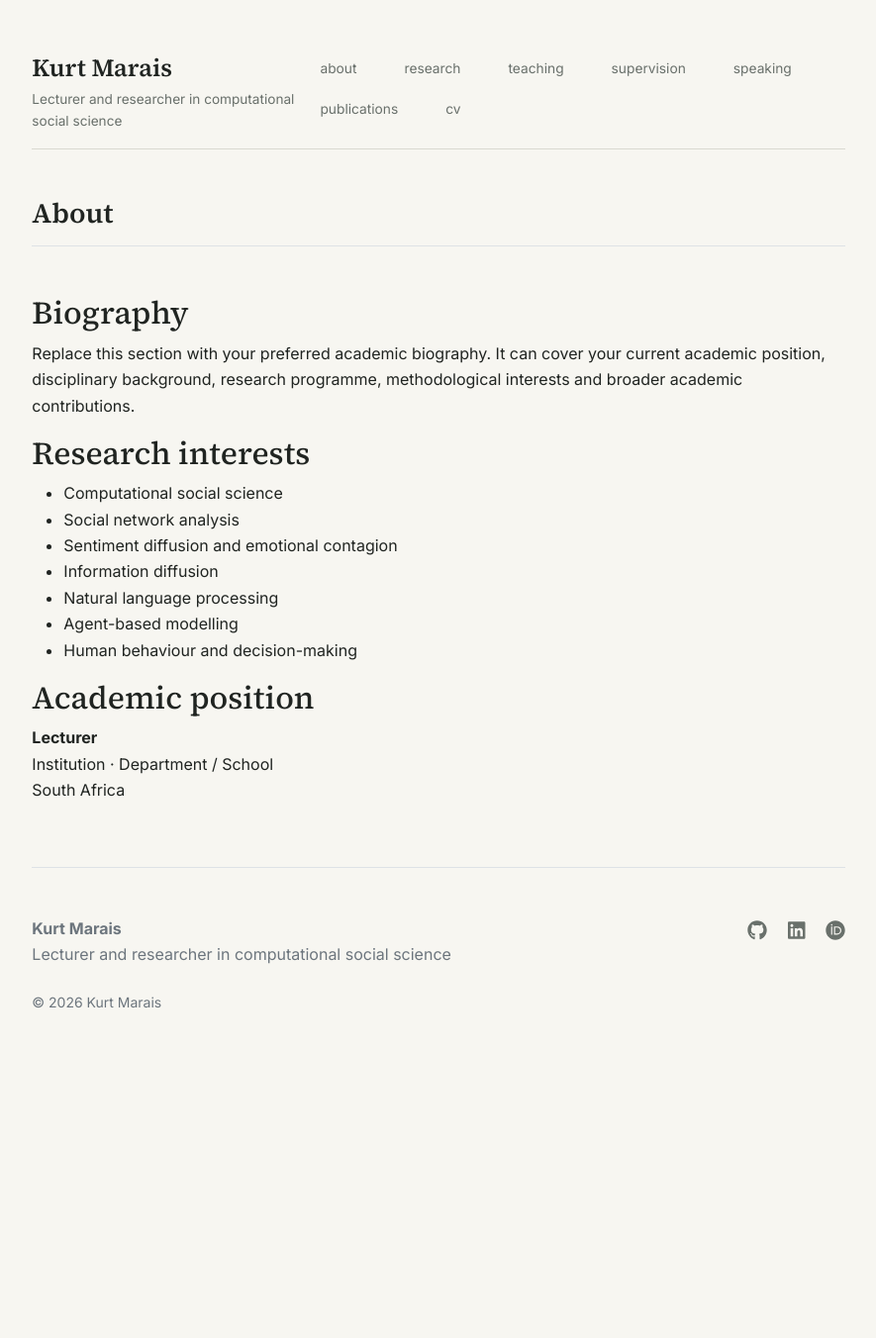
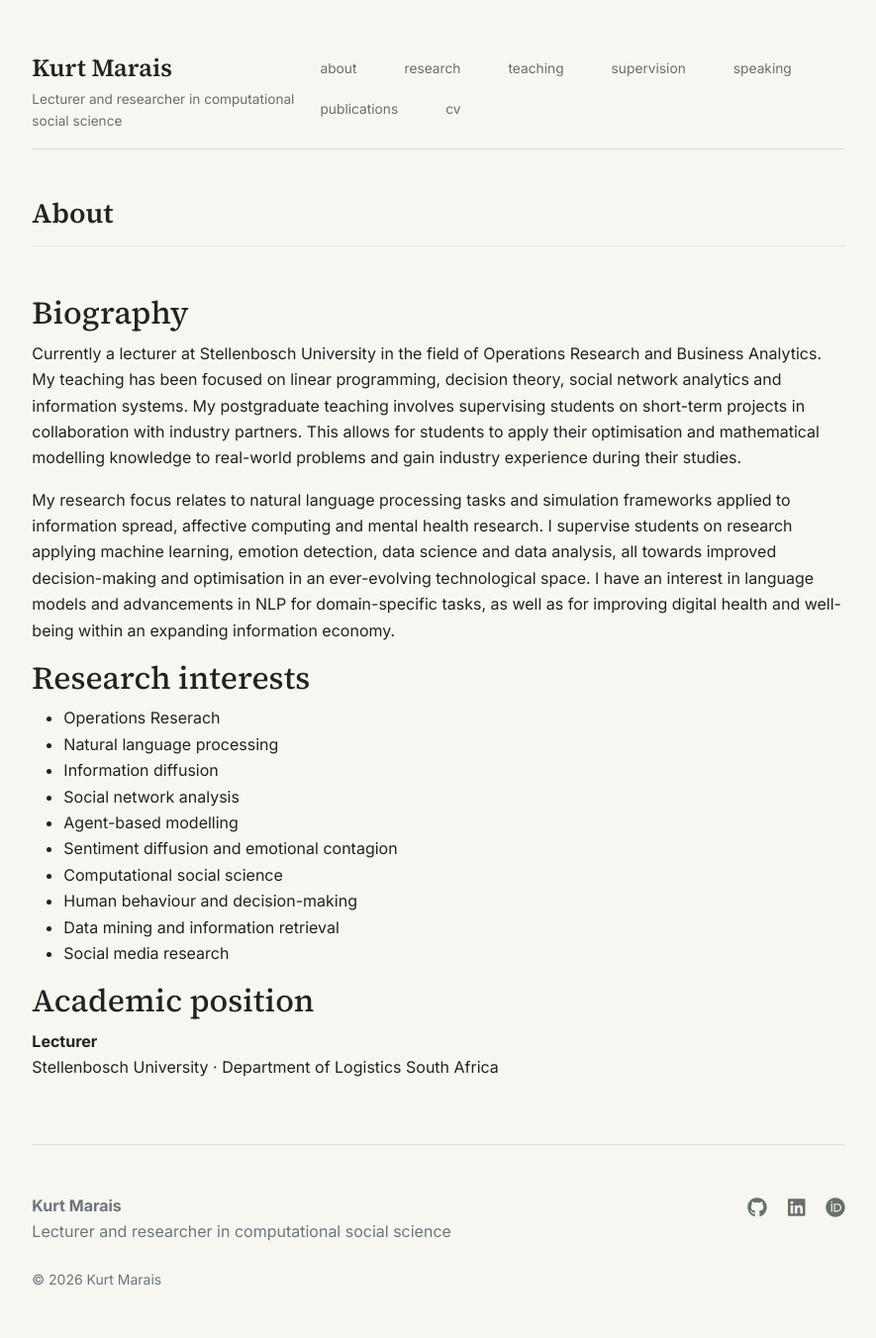
Before and after one commit to kurtmarais/kurtmarais.github.io, a Jekyll site: the page built from about.md, in a window 1280 px wide. Shown: the whole page at 99% size, without its empty margins (197-1082 px from the left). Built offline with Jekyll 4.4.1, drawn with Linux system fonts in a browser that asks for light colours; before the commit the page ends 1072 px from its top, so only the background shows below that.

Commit message:
Update about.md

```diff
--- a/about.md
+++ b/about.md
@@ -6,20 +6,25 @@ permalink: /about/
 
 ## Biography
 
-Replace this section with your preferred academic biography. It can cover your current academic position, disciplinary background, research programme, methodological interests and broader academic contributions.
+Currently a lecturer at Stellenbosch University in the field of Operations Research and Business Analytics. My teaching has been focused on linear programming, decision theory, social network analytics and information systems. My postgraduate teaching involves supervising students on short-term projects in collaboration with industry partners. This allows for students to apply their optimisation and mathematical modelling knowledge to real-world problems and gain industry experience during their studies.
+
+My research focus relates to natural language processing tasks and simulation frameworks applied to information spread, affective computing and mental health research. I supervise students on research applying machine learning, emotion detection, data science and data analysis, all towards improved decision-making and optimisation in an ever-evolving technological space. I have an interest in language models and advancements in NLP for domain-specific tasks, as well as for improving digital health and well-being within an expanding information economy.
 
 ## Research interests
 
+- Operations Reserach
+- Natural language processing
+- Information diffusion
+- Social network analysis
+- Agent-based modelling
+- Sentiment diffusion and emotional contagion
 - Computational social science
-- Social network analysis
-- Sentiment diffusion and emotional contagion
-- Information diffusion
-- Natural language processing
-- Agent-based modelling
 - Human behaviour and decision-making
+- Data mining and information retrieval
+- Social media research
 
 ## Academic position
 
 **Lecturer**
-Institution · Department / School
+Stellenbosch University · Department of Logistics
 South Africa
```
